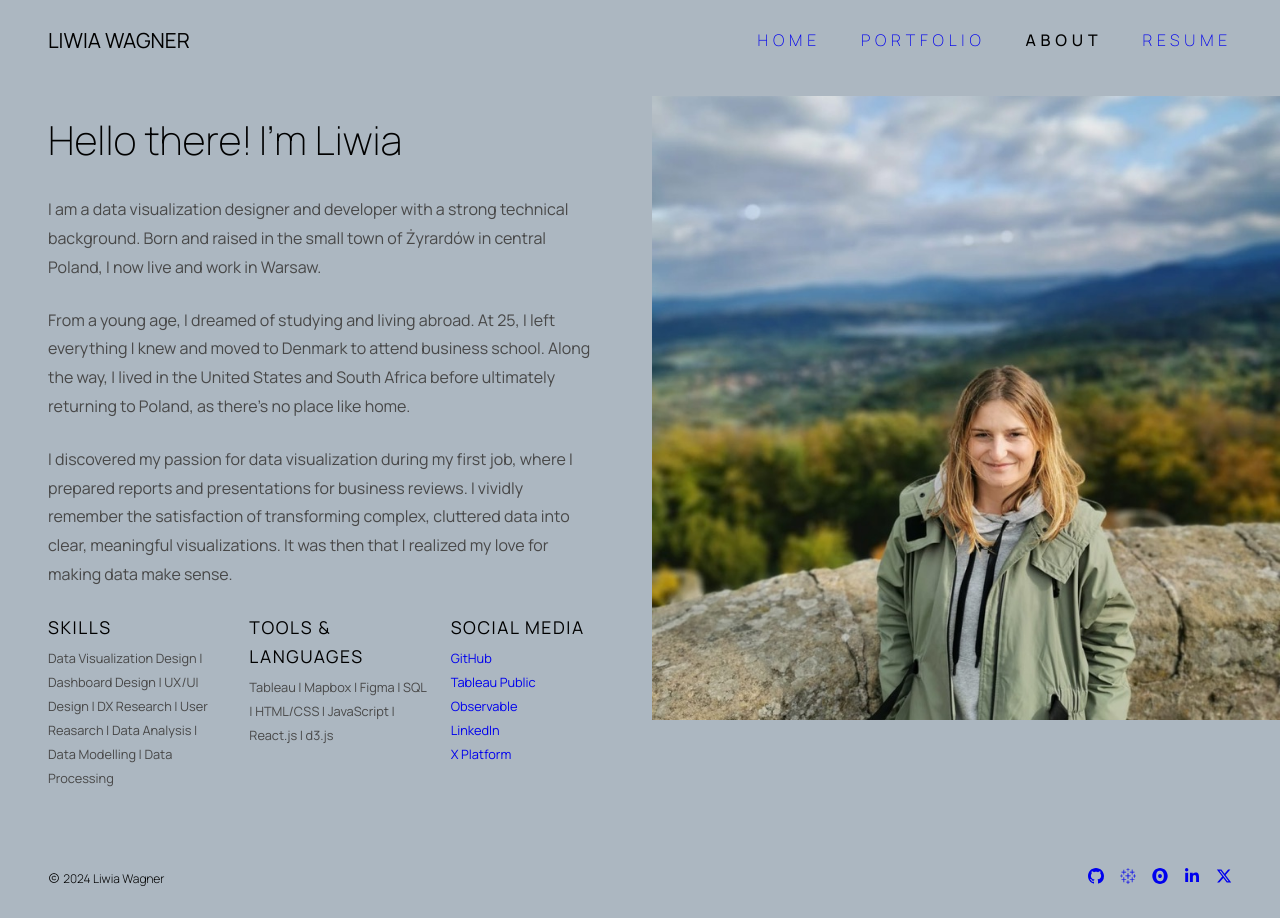
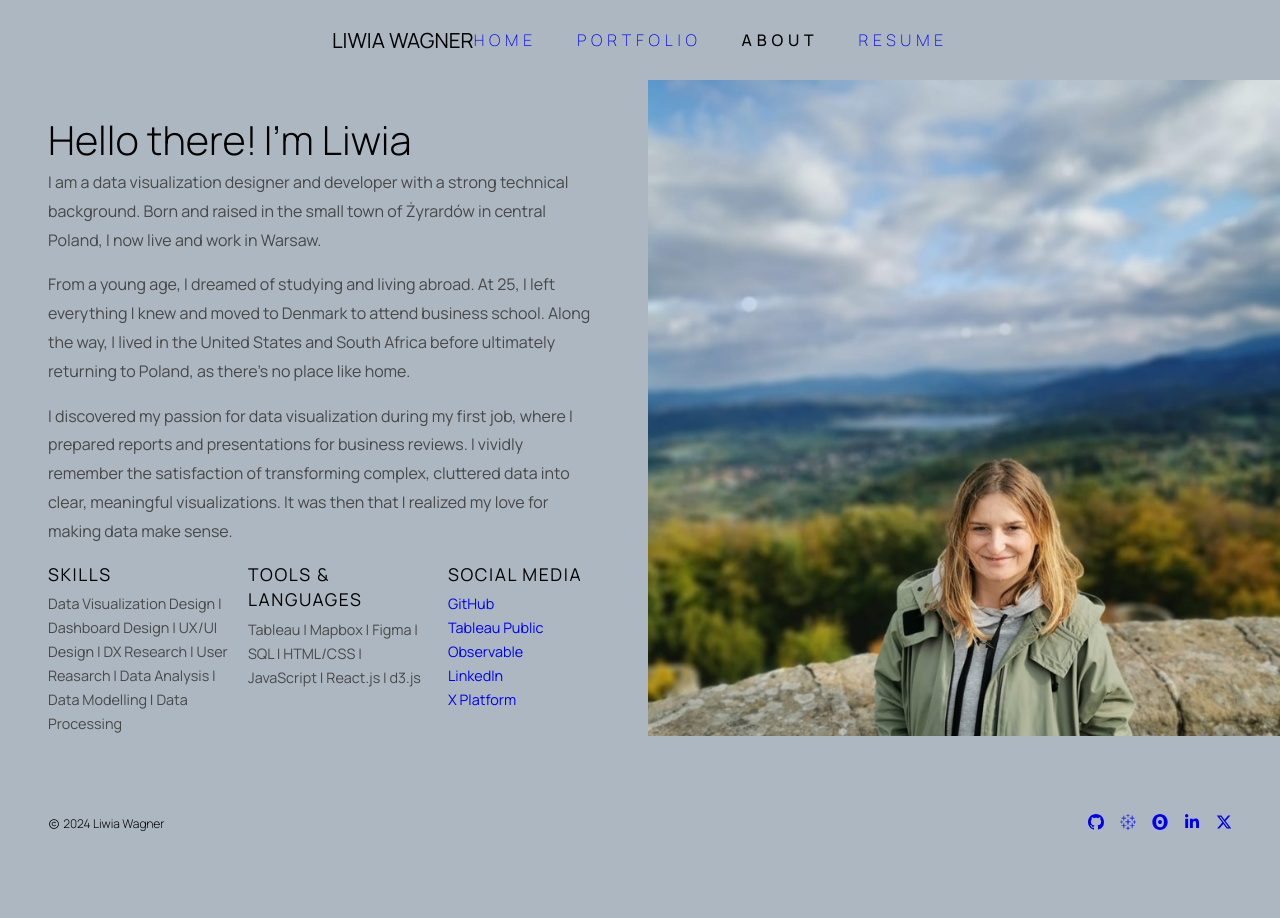
Before and after one commit to LiwiaWagner/Portfolio-Liwia-Wagner, a React (Create React App) app: page /about in a window 1280 px wide. After the commit the page ends 864 px from the top, so only its background shows below. Built offline with nearby package versions, Linux system fonts and the light colour scheme.

Commit message:
changes_20.09

```diff
--- a/src/UI/footer/footer.css
+++ b/src/UI/footer/footer.css
@@ -4,12 +4,9 @@
   justify-content: space-between;
   padding-left: 3rem;
   padding-right: 3rem;
-  width: 100%;
   height: 5rem;
   margin-top: 3rem;
-  max-width: 1920px;
-  margin-inline: auto;
-  background-color: transparent;
+  background-color: var(--background-color);
 }
 
 .footer-icons {
--- a/src/UI/navbar/navbar.css
+++ b/src/UI/navbar/navbar.css
@@ -15,10 +15,6 @@ nav {
   padding-left: 3rem;
   padding-right: 3rem;
   height: 100%;
-  width: 100%;
-  position: relative;
-  max-width: 1920px;
-  margin-inline: auto;
 }
 
 .nav-container.show-nav {
--- a/src/index.css
+++ b/src/index.css
@@ -103,6 +103,10 @@
 
 body {
   overflow-x: hidden;
+  width: 100%;
+  position: relative;
+  max-width: 1920px;
+  margin-inline: auto;
 }
 
 *,
--- a/src/pages/about/About.jsx
+++ b/src/pages/about/About.jsx
@@ -46,10 +46,13 @@ const About = () => {
           realized my love for making data make sense.
         </p>
       </article>
-      <img
-        src={profileImg}
-        alt="The author stands surrunded by early autumn mountains."
-      />
+      <div className="img-container">
+        {/* <img
+          src={profileImg}
+          alt="The author stands surrunded by early autumn mountains."
+        /> */}
+      </div>
+
       <article className="article-skills">
         <h6 className="article-sub-title">SKILLS</h6>
         <p>
--- a/src/pages/about/about.css
+++ b/src/pages/about/about.css
@@ -5,7 +5,7 @@ body {
 .about-main-container {
   background-color: #acb7c1;
   display: grid;
-  gap: 1.5rem;
+  gap: 1rem;
   padding-left: 3rem;
   padding-right: 3rem;
   grid-template-columns: repeat(12, 1fr);
@@ -31,7 +31,7 @@ body {
 .article-main-p-1 {
   font-size: 1rem;
   line-height: 1.8rem;
-  padding-bottom: 1.5rem;
+  padding-bottom: 1rem;
   padding-right: 2rem;
   align-self: end;
 }
@@ -43,35 +43,42 @@ body {
   padding-right: 2rem;
 }
 
-img {
+.img-container {
   grid-column: 7 / span 6;
   grid-row-start: 1;
   grid-row-end: 5;
   width: calc(100% + 48px);
-  height: 80vh;
-  object-fit: cover;
+  background: url("../../assets/profile.jpeg") no-repeat;
+  background-size: cover;
+  background-position: middle;
+}
+
+img {
+  max-width: 100%;
+  height: auto;
+  vertical-align: middle;
   padding-top: 1rem;
 }
 
 .article-skills {
   grid-column: 1 / span 2;
   grid-row-start: 4;
-  font-size: 0.8rem;
-  line-height: 1.8rem;
+  font-size: 0.9rem;
+  line-height: 1.6rem;
 }
 
 .article-tools {
   grid-column: 3 / span 2;
   grid-row-start: 4;
-  font-size: 0.8rem;
-  line-height: 1.8rem;
+  font-size: 0.9rem;
+  line-height: 1.6rem;
 }
 
 .article-social {
   grid-column: 5 / span 2;
   grid-row-start: 4;
-  font-size: 0.8rem;
-  line-height: 1.8rem;
+  font-size: 0.9rem;
+  line-height: 1.6rem;
 }
 
 .article-social a {
@@ -82,10 +89,9 @@ img {
   display: flex;
   flex-direction: row;
   font-size: 2.5rem;
-  font-weight: 100;
+  font-weight: 300;
   color: black;
   margin-top: 3rem;
-  margin-bottom: 1.2rem;
 }
 
 .article-main-title p {
--- a/src/pages/home/Home.jsx
+++ b/src/pages/home/Home.jsx
@@ -1,24 +1,25 @@
-import React, { useEffect } from 'react'
-import './home.css'
-import { useLocation } from 'react-router-dom'
+import React, { useEffect } from "react";
+import "./home.css";
+import { useLocation } from "react-router-dom";
 
 const Home = () => {
-    const location = useLocation()
+  const location = useLocation();
 
   useEffect(() => {
     if (location.hash) {
-            document.querySelector(location.hash)?.scrollIntoView({behavior: 'smooth', block: 'start'})
+      document
+        .querySelector(location.hash)
+        ?.scrollIntoView({ behavior: "smooth", block: "start" });
     }
-    }, [location])
+  }, [location]);
 
   return (
     <>
-            <div>Home</div>
-            <div id='view' style={{ marginTop: 1000 }}>
+      <div id="view" style={{ marginTop: 1000 }}>
         VIEW
       </div>
     </>
-    )
-}
+  );
+};
 
-export default Home
+export default Home;
```
Also changed, not shown: src/App.jsx (+11 -11 lines). Lines whose indentation alone changed are shown as unchanged.
